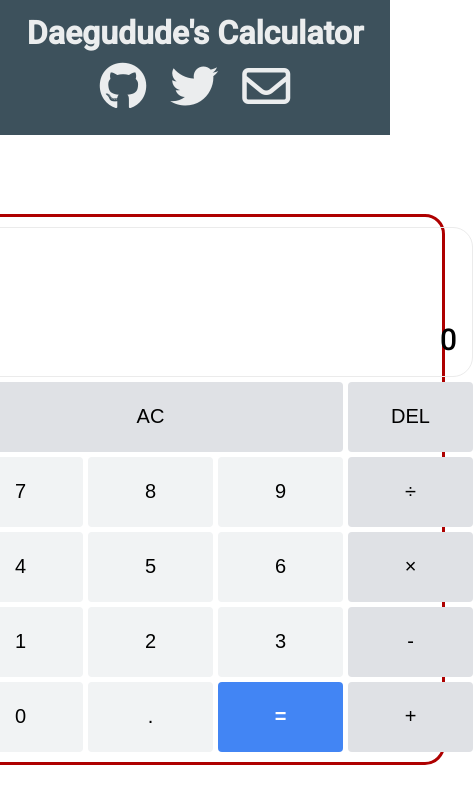
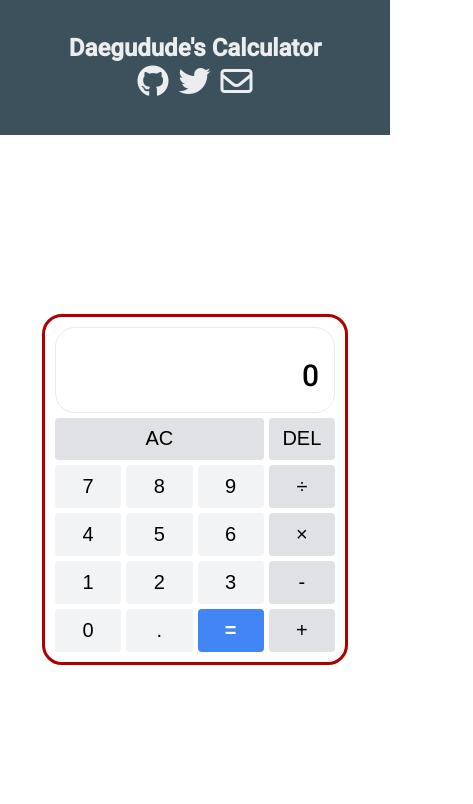
Before and after one commit to DaeguDude/calculator-redo, a plain HTML site: page index.html in a window 390 px wide. Shown: the whole page, 473 px wide, since content can reach past the window. Drawn offline with Linux system fonts and the light colour scheme.

Commit message:
Mobile Design Done, kind of sketch

```diff
--- a/style.css
+++ b/style.css
@@ -262,11 +262,11 @@ a {
   grid-column: 4;
 }
 
-@media only screen and (max-height: 800px) {
+@media screen and (max-height: 800px) {
   /* Change the calculator size */
   #grid-container {
     min-width: 300px;
-    min-height: 300px;
+    min-height: 350px;
 
     grid-template-columns: repeat(4, 75px);
     grid-template-rows: 85.7px repeat(5, 42.85px);
@@ -282,5 +282,37 @@ a {
     font-size: 2em;
     margin: 3px;
   }
+}
 
+/* Mobile Devices */
+@media screen and (max-width: 630px) {
+  /* Change the calculator size */
+  #grid-container {
+    min-width: 300px;
+    min-height: 315px;
+
+    grid-template-columns: repeat(4, 66.25px);
+    grid-template-rows: 85.7px repeat(5, 42.85px);
+  }
+
+  /* change the size of header title */
+  #header-first-row h1 {
+    font-size: 1.5em;
+    text-align: center;
+  }
+
+  #header-second-row {
+    min-width: 300px;
+    text-align: center;
+  }
+
+  #header-first-row {
+    min-width: 300px;
+  }
+
+  .fab,
+  .far {
+    margin: 3px;
+    font-size: 2em;
+  }
 }
```
